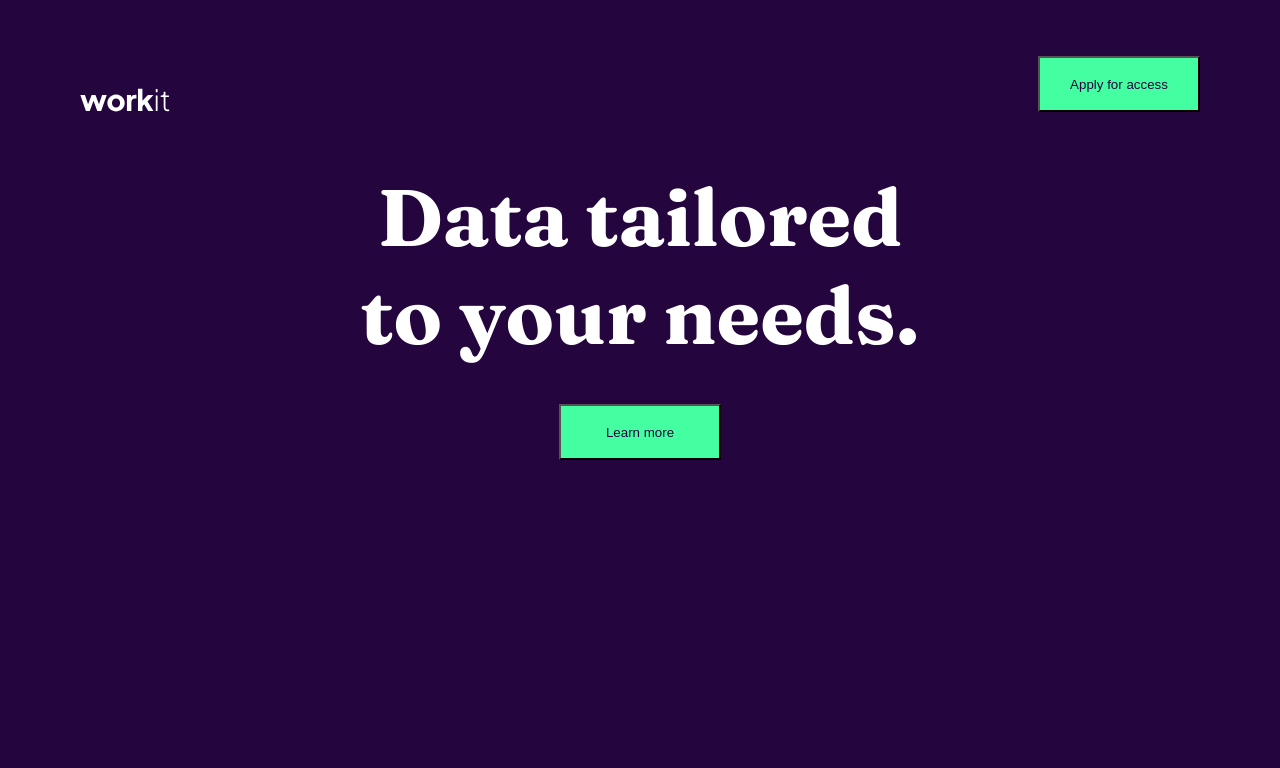
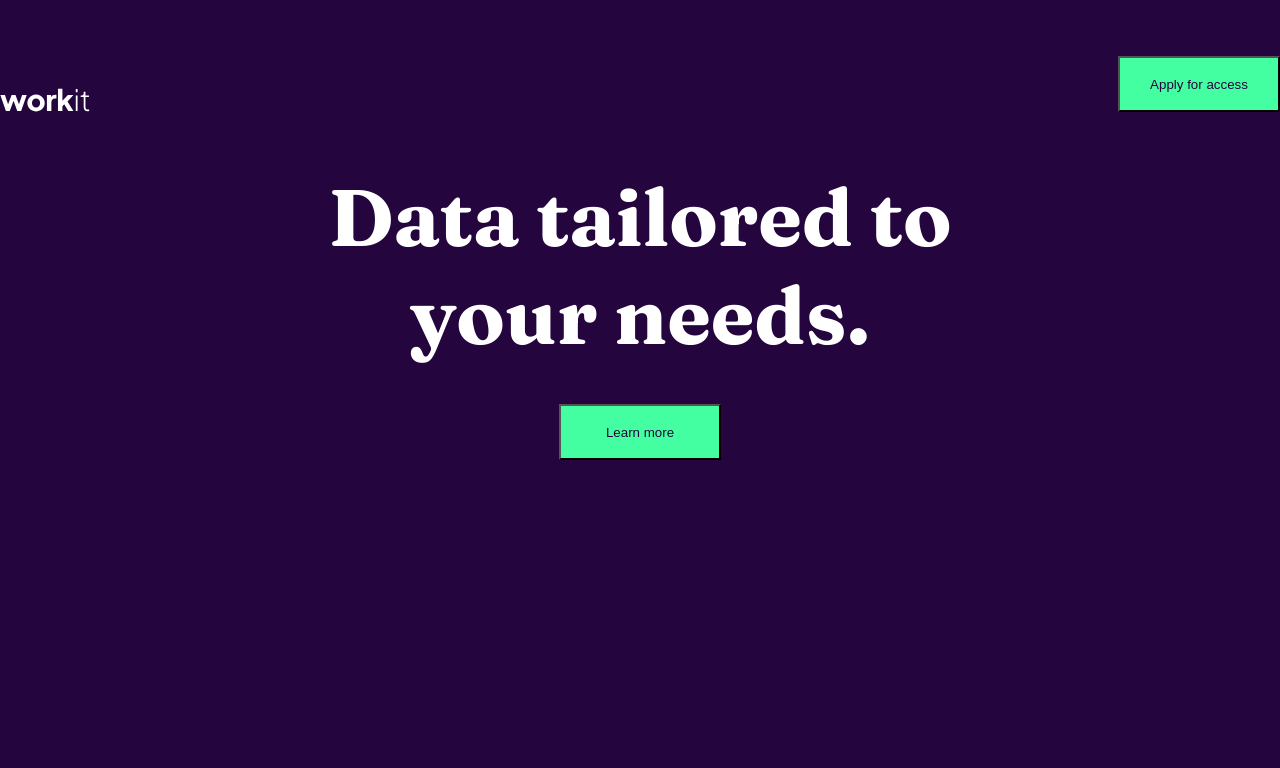
Before and after one commit to michellecordovi/work-it, a plain HTML site: page index.html in a window 1280 px wide. Shown: the top 768 px of the page. Drawn offline with Linux system fonts and the light colour scheme.

Commit message:
adjust alignment of header and footer

```diff
--- a/styles.css
+++ b/styles.css
@@ -1,4 +1,4 @@
-*{
+* {
 	padding: 0px;
 	margin: 0px;
 	box-sizing: border-box;
@@ -9,10 +9,10 @@ body {
 	color: #24053e;
 }
 
-h1{
+h1 {
 	font-size: 80px;
 	margin-bottom: 40px;
-    font-family: 'Fraunces', 'Times New Roman', Times, serif;
+	font-family: "Fraunces", "Times New Roman", Times, serif;
 	font-weight: 400px;
 }
 
@@ -21,23 +21,21 @@ button {
 	color: #24053e;
 }
 
-.logo{
+.logo {
 	height: 24px;
 }
-
 
 /* HEADER */
 header {
 	background-color: #24053e;
 	color: white;
 	height: 771px;
-    padding: 0px 80px 0px;
 }
 
-nav{
+nav {
 	padding-top: 56px;
 	display: flex;
-    justify-content:space-between;
+	justify-content: space-between;
 	align-items: flex-end;
 }
 
@@ -46,15 +44,15 @@ header button {
 	width: 162px;
 }
 
-.header-text{
+.header-text {
 	width: 50%;
+    max-width: 635px;
 	margin: 56px auto 0px;
 	text-align: center;
 }
 
-
 /* footer */
-footer{
+footer {
 	display: flex;
 	flex-direction: column;
 	justify-content: center;
```
Lines whose indentation alone changed are shown as unchanged.
